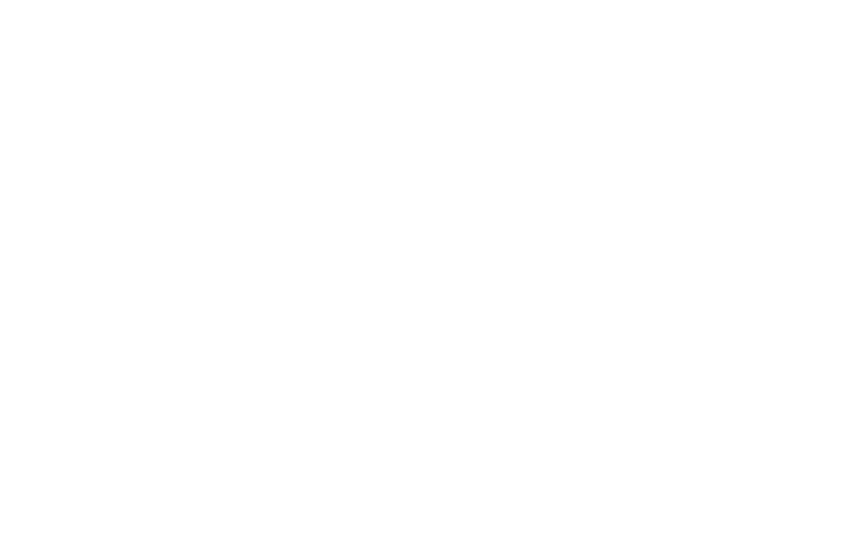
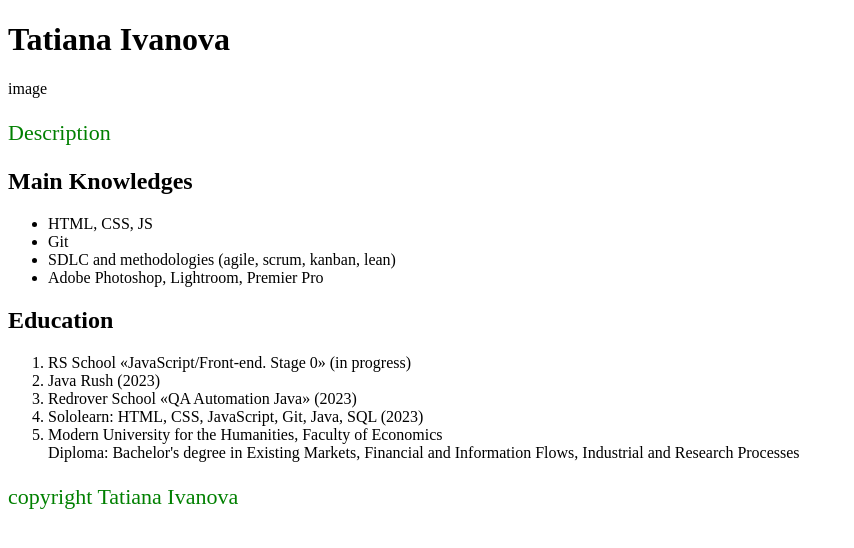
Before and after one commit to Eternityde/rsschool-cv, a plain HTML site: page index.html in a window 1280 px wide. Shown: the whole page, without its empty margins (0-854 px from the left). Drawn offline with Linux system fonts and the light colour scheme.

Commit message:
docs:Update index.html

```diff
--- a/index.html
+++ b/index.html
@@ -1,8 +1,42 @@
 <!DOCTYPE html>
 <html>
 <head>
+    <meta charset="utf8">
+    <meta name="viewport" content="widht=device-widht">
+    <title>Tea</title>
 </head>
+<link rel="stylesheet" href="style.css">
 <body>
+    <header>
+        <h1>Tatiana Ivanova</h1>
+        image
+        <p>Description</p>
+    </header>
+    <section>
+       <h2>Main Knowledges</h2>
+       <ul>
+            <li>HTML, CSS, JS</li>
+            <li>Git</li>
+            <li>SDLC and methodologies (agile, scrum, kanban, lean)</li>
+            <li>Adobe Photoshop, Lightroom, Premier Pro</li>
+       </ul>
+    </section>
+    <section>
+        <h2>Education</h2>
+        <ol>
+            <li>RS School «JavaScript/Front-end. Stage 0» (in progress)</li>
+            <li>Java Rush (2023) </li>
+            <li>Redrover School «QA Automation Java» (2023)</li>
+            <li>Sololearn: HTML, CSS, JavaScript, Git, Java, SQL (2023)</li>
+            <li>Modern University for the Humanities, Faculty of Economics<br>
+                Diploma: Bachelor's degree in Existing Markets,
+                Financial and Information Flows, Industrial and Research Processes</li>
+      </ol>
+      </section>
+    <footer>
+        <p>copyright Tatiana Ivanova</p>
+    </footer>
+    <script src="index.js"></script>
 </body>
 
 </html>
```
